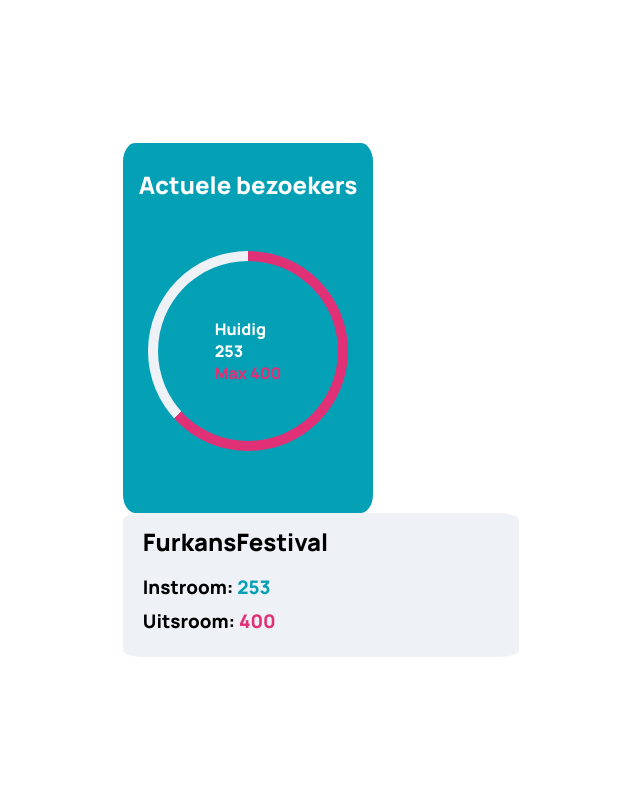
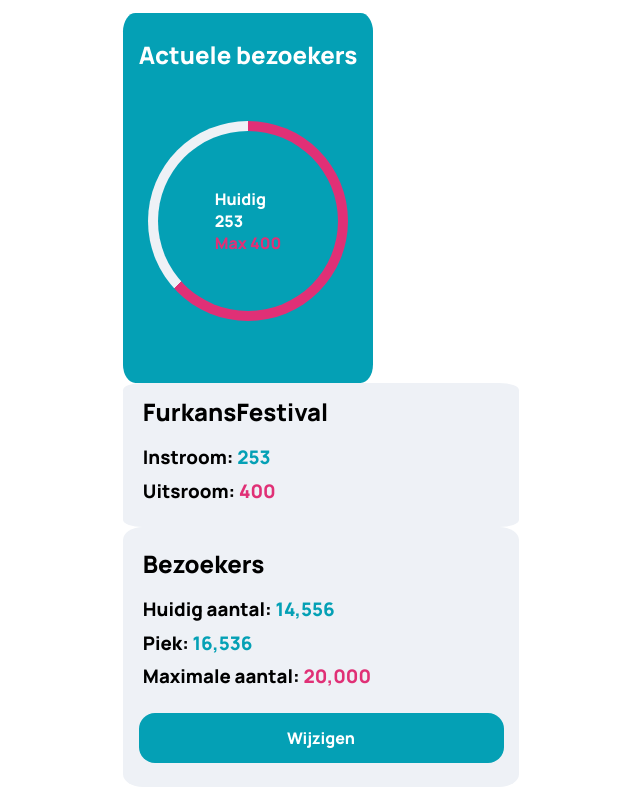
Before and after one commit to Turkie25/VanRijt-Opdracht-23-24, a Vue app: page / in a window 1280 px wide. Shown: the whole page, without its empty margins (319-959 px from the left). Built offline with nearby package versions, Linux system fonts and the light colour scheme.

Commit message:
bezoekrs informatie component

```diff
--- a/src/view/pages/LiveDataView.vue
+++ b/src/view/pages/LiveDataView.vue
@@ -2,16 +2,19 @@
   <div class="LiveDataView">
   <dataViewCircle></dataViewCircle>
   <dataInformation></dataInformation>
+  <FestivalBezoekersData></FestivalBezoekersData>
 </div>
 </template>
 <script>
 import dataViewCircle from "../../viewmodel/components/dataViewCircle.vue"
 import dataInformation from "../../viewmodel/components/dataInformation.vue"
+import FestivalBezoekersData from "../../viewmodel/components/FestivalBezoekersData.vue"
 
 export default {
   components: {
     dataViewCircle,
-    dataInformation
+    dataInformation,
+    FestivalBezoekersData,
     }
   // ...
 }
--- /dev/null
+++ b/src/viewmodel/components/FestivalBezoekersData.vue
@@ -0,0 +1,82 @@
+<template>
+  <div class="BezoekersBox">
+    <h2 class="BezoekersText">Bezoekers</h2>
+    <div>
+      <h3 class="BezoekersInfoText">
+        Huidig aantal:
+        <span class="InstroomColor">{{ HuidigAantal.toLocaleString() }}</span>
+      </h3>
+      <h3 class="BezoekersInfoText">
+        Piek:
+        <span class="InstroomColor">{{ Piek.toLocaleString() }}</span>
+      </h3>
+      <h3 class="BezoekersInfoText">
+        Maximale aantal:
+        <span class="MaxColor">{{ MaxAantal.toLocaleString() }}</span>
+      </h3>
+    </div>
+    <button class="WijzigenButton">Wijzigen</button>
+  </div>
+</template>
+
+
+<script>
+export default {
+  data() {
+    return {
+      EventNaam: 'FurkansFestival',
+
+      HuidigAantal: 14556,
+      Piek: 16536,
+      MaxAantal: 20000,
+    };
+  },
+}
+</script>
+
+
+<style lang="scss">
+@import '../../view/scss/root.scss';
+
+/* Container Styles */
+.BezoekersBox {
+  display: flex;
+  flex-direction: column;
+  background-color: $grayLight;
+  font-family: Manrope;
+
+  color: black;
+  height: 260px;
+  width: 396px;
+  filter: drop-shadow(-3px 2px 12px 6px rgba(2, 81, 92, 0.08));
+  border-radius: 5%;
+
+}
+
+/* Text Styles */
+.BezoekersText {
+  margin: 5% auto 0 5%;
+  margin-bottom: 2%;
+}
+
+.BezoekersInfoText {
+  margin: 2% auto 0 5%;
+}
+
+.InstroomColor {
+    color: $primary;
+}
+
+.MaxColor {
+    color: $secondary;
+}
+
+.WijzigenButton{
+  background-color: $primary;
+  width: 365px;
+  height: 50px;
+  color: white;
+  margin: 6% auto 0 auto;
+  border-radius: 16px;
+}
+</style>
```
